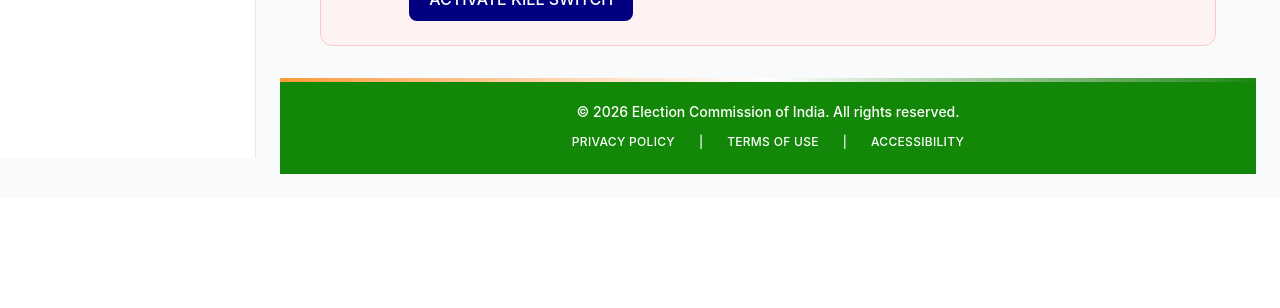
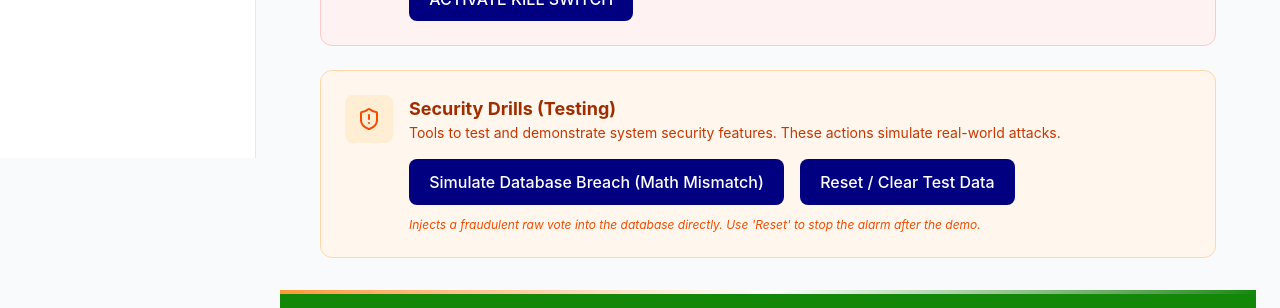
Before and after one commit to Secure-Voting-Org/project-sys-admin, a React (Vite) app: page /settings in a window 1280 px wide. Shown: the part 642-950 px from the top of the page. Before the commit the page ends 840 px from the top, so only its background shows below. Built offline with nearby package versions, Linux system fonts and the light colour scheme; no server answers; sample sign-in values are in the browser's storage.

Commit message:
Voice assist, fraud detection

```diff
--- a/src/components/Header.jsx
+++ b/src/components/Header.jsx
@@ -60,7 +60,7 @@ const Header = () => {
                                             if (adminUser) {
                                                 const admin = JSON.parse(adminUser);
                                                 // Log logout event
-                                                await fetch(`http://${window.location.hostname}:5000/api/admin/logout`, {
+                                                await fetch(`http://${window.location.hostname}:5001/api/admin/logout`, {
                                                     method: 'POST',
                                                     headers: { 'Content-Type': 'application/json' },
                                                     body: JSON.stringify({
--- a/src/components/LifecycleController.jsx
+++ b/src/components/LifecycleController.jsx
@@ -11,7 +11,7 @@ const LifecycleController = () => {
 
     const fetchStatus = async () => {
         try {
-            const res = await fetch(`http://${window.location.hostname}:5000/api/election/status`);
+            const res = await fetch(`http://${window.location.hostname}:5001/api/election/status`);
             const data = await res.json();
             setStatus(data);
         } catch (err) {
@@ -23,7 +23,7 @@ const LifecycleController = () => {
         if (!window.confirm(`Are you sure you want to switch to ${newPhase} phase?`)) return;
         setLoading(true);
         try {
-            await fetch(`http://${window.location.hostname}:5000/api/election/update`, {
+            await fetch(`http://${window.location.hostname}:5001/api/election/update`, {
                 method: 'POST',
                 headers: { 'Content-Type': 'application/json' },
                 body: JSON.stringify({ phase: newPhase })
@@ -46,7 +46,7 @@ const LifecycleController = () => {
 
         setLoading(true);
         try {
-            await fetch(`http://${window.location.hostname}:5000/api/election/update`, {
+            await fetch(`http://${window.location.hostname}:5001/api/election/update`, {
                 method: 'POST',
                 headers: { 'Content-Type': 'application/json' },
                 body: JSON.stringify({ isKillSwitch: !status.is_kill_switch_active })
--- a/src/pages/AdminManagement.jsx
+++ b/src/pages/AdminManagement.jsx
@@ -24,7 +24,7 @@ const AdminManagement = () => {
 
     const fetchAdmins = async () => {
         try {
-            const res = await fetch(`http://${window.location.hostname}:5000/api/admin/list`);
+            const res = await fetch(`http://${window.location.hostname}:5001/api/admin/list`);
             if (res.ok) {
                 const data = await res.json();
                 setAdmins(data);
@@ -69,7 +69,7 @@ const AdminManagement = () => {
     // Submit Form (Create/Edit)
     const handleSubmit = async (e) => {
         e.preventDefault();
-        const baseUrl = `http://${window.location.hostname}:5000`;
+        const baseUrl = `http://${window.location.hostname}:5001`;
 
         try {
             let res;
@@ -106,7 +106,7 @@ const AdminManagement = () => {
         if (!window.confirm("Are you sure you want to delete this admin? This action cannot be undone.")) return;
 
         try {
-            const res = await fetch(`http://${window.location.hostname}:5000/api/admin/${id}`, {
+            const res = await fetch(`http://${window.location.hostname}:5001/api/admin/${id}`, {
                 method: 'DELETE'
             });
             if (res.ok) {
--- a/src/pages/Settings.jsx
+++ b/src/pages/Settings.jsx
@@ -13,7 +13,7 @@ const Settings = () => {
 
     const fetchSettings = async () => {
         try {
-            const res = await fetch(`http://${window.location.hostname}:5000/api/election/status`);
+            const res = await fetch(`http://${window.location.hostname}:5001/api/election/status`);
             if (res.ok) {
                 const data = await res.json();
                 setPhase(data.phase);
@@ -32,7 +32,7 @@ const Settings = () => {
         if (newKillSwitch !== undefined) payload.isKillSwitch = newKillSwitch;
 
         try {
-            const res = await fetch(`http://${window.location.hostname}:5000/api/election/update`, {
+            const res = await fetch(`http://${window.location.hostname}:5001/api/election/update`, {
                 method: 'POST',
                 headers: { 'Content-Type': 'application/json' },
                 body: JSON.stringify(payload)
@@ -67,8 +67,8 @@ const Settings = () => {
             <div className="bg-white p-6 rounded-xl shadow-sm border border-gray-200">
                 <h3 className="text-lg font-bold text-gray-800 mb-4">Election Phase Control</h3>
                 <div className={`mb-6 p-4 rounded-lg border flex items-center justify-between ${phase === 'LIVE' ? 'bg-green-100 border-green-300 text-green-900' :
-                        phase === 'POST_POLL' ? 'bg-blue-100 border-blue-300 text-blue-900' :
-                            'bg-gray-100 border-gray-300 text-gray-800'
+                    phase === 'POST_POLL' ? 'bg-blue-100 border-blue-300 text-blue-900' :
+                        'bg-gray-100 border-gray-300 text-gray-800'
                     }`}>
                     <div>
                         <span className="text-sm font-semibold uppercase tracking-wider opacity-70">Current Phase</span>
@@ -134,6 +134,70 @@ const Settings = () => {
                     </div>
                 </div>
             </div>
+
+            {/* Security Drills Section */}
+            <div className="bg-orange-50 p-6 rounded-xl border border-orange-200 mt-6">
+                <div className="flex items-start gap-4">
+                    <div className="p-3 bg-orange-100 text-orange-600 rounded-lg">
+                        <ShieldAlert size={24} />
+                    </div>
+                    <div>
+                        <h3 className="text-lg font-bold text-orange-800">Security Drills (Testing)</h3>
+                        <p className="text-sm text-orange-700 mb-4">
+                            Tools to test and demonstrate system security features. These actions simulate real-world attacks.
+                        </p>
+
+                        <div className="flex flex-col gap-3">
+                            <div className="flex gap-4">
+                                <button
+                                    onClick={async () => {
+                                        try {
+                                            const res = await fetch(`http://${window.location.hostname}:5001/api/admin/inject-fake-vote`, {
+                                                method: 'POST',
+                                                headers: { 'Authorization': `Bearer ${localStorage.getItem('admin_token')}` }
+                                            });
+                                            if (res.ok) {
+                                                setMessage({ type: 'success', text: 'Simulated Database Breach. Watchdog alert triggered.' });
+                                            } else {
+                                                setMessage({ type: 'error', text: 'Failed to simulate breach.' });
+                                            }
+                                            setTimeout(() => setMessage(null), 3000);
+                                        } catch (err) {
+                                            console.error(err);
+                                        }
+                                    }}
+                                    className="self-start px-6 py-2 bg-orange-600 hover:bg-orange-700 text-white font-bold rounded-lg transition-colors"
+                                >
+                                    Simulate Database Breach (Math Mismatch)
+                                </button>
+
+                                <button
+                                    onClick={async () => {
+                                        try {
+                                            const res = await fetch(`http://${window.location.hostname}:5001/api/admin/clear-fake-votes`, {
+                                                method: 'POST',
+                                                headers: { 'Authorization': `Bearer ${localStorage.getItem('admin_token')}` }
+                                            });
+                                            if (res.ok) {
+                                                setMessage({ type: 'success', text: 'Test data cleared! The Watchdog alarm should stop.' });
+                                            } else {
+                                                setMessage({ type: 'error', text: 'Failed to clear tests.' });
+                                            }
+                                            setTimeout(() => setMessage(null), 3000);
+                                        } catch (err) {
+                                            console.error(err);
+                                        }
+                                    }}
+                                    className="self-start px-6 py-2 bg-gray-600 hover:bg-gray-700 text-white font-bold rounded-lg transition-colors"
+                                >
+                                    Reset / Clear Test Data
+                                </button>
+                            </div>
+                            <p className="text-xs text-orange-600 italic">Injects a fraudulent raw vote into the database directly. Use 'Reset' to stop the alarm after the demo.</p>
+                        </div>
+                    </div>
+                </div>
+            </div>
         </div>
     );
 };
--- a/src/pages/UserIntegrity.jsx
+++ b/src/pages/UserIntegrity.jsx
@@ -17,7 +17,7 @@ const UserIntegrity = () => {
 
     const fetchVoters = async () => {
         try {
-            const res = await fetch(`http://${window.location.hostname}:5000/api/admin/voters`);
+            const res = await fetch(`http://${window.location.hostname}:5001/api/admin/voters`);
             if (res.ok) {
                 const data = await res.json();
                 setVoters(data);
--- a/vite.config.js
+++ b/vite.config.js
@@ -9,7 +9,7 @@ export default defineConfig({
     port: 5176,
     proxy: {
       '/api': {
-        target: 'http://localhost:5000',
+        target: 'http://localhost:5001',
         changeOrigin: true,
         secure: false
       }
```
Also changed, not shown: src/pages/AuditLogs.jsx (+4 -4 lines), src/pages/Dashboard.jsx (+36 -7 lines).
